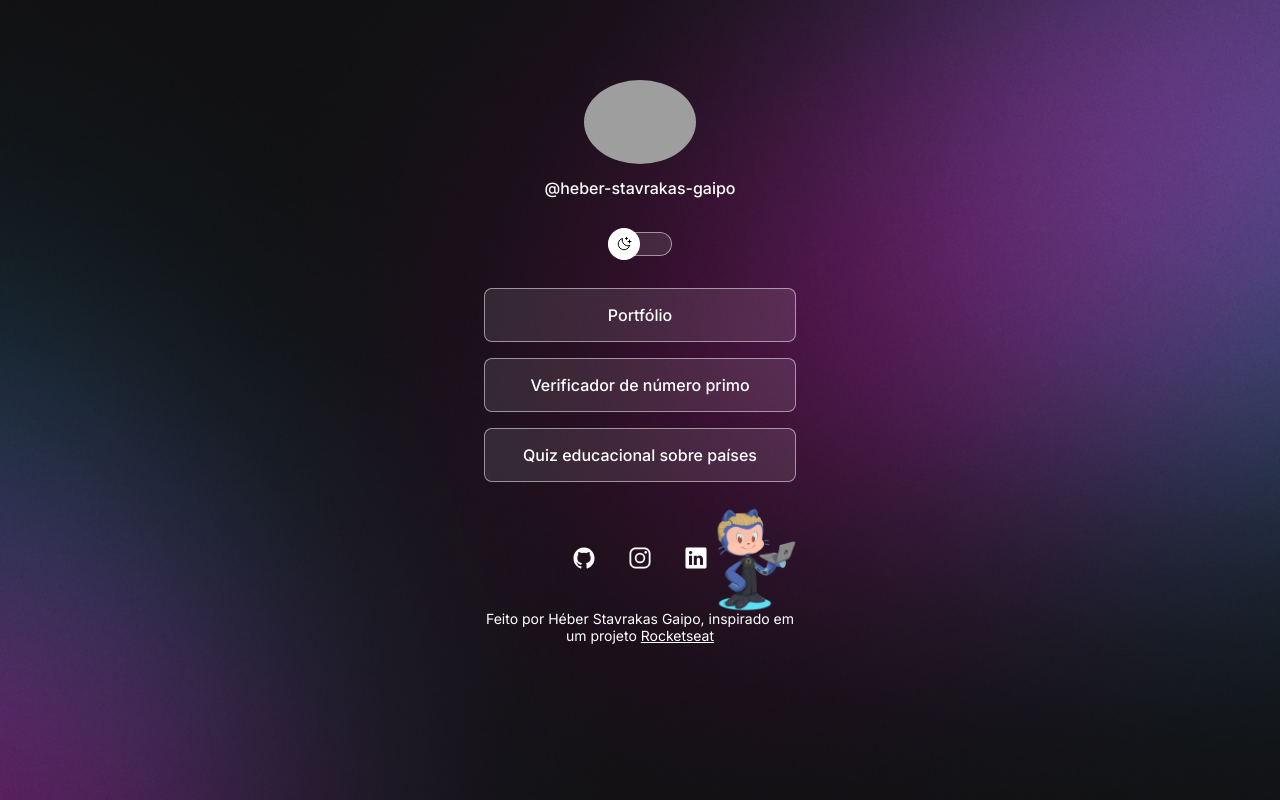
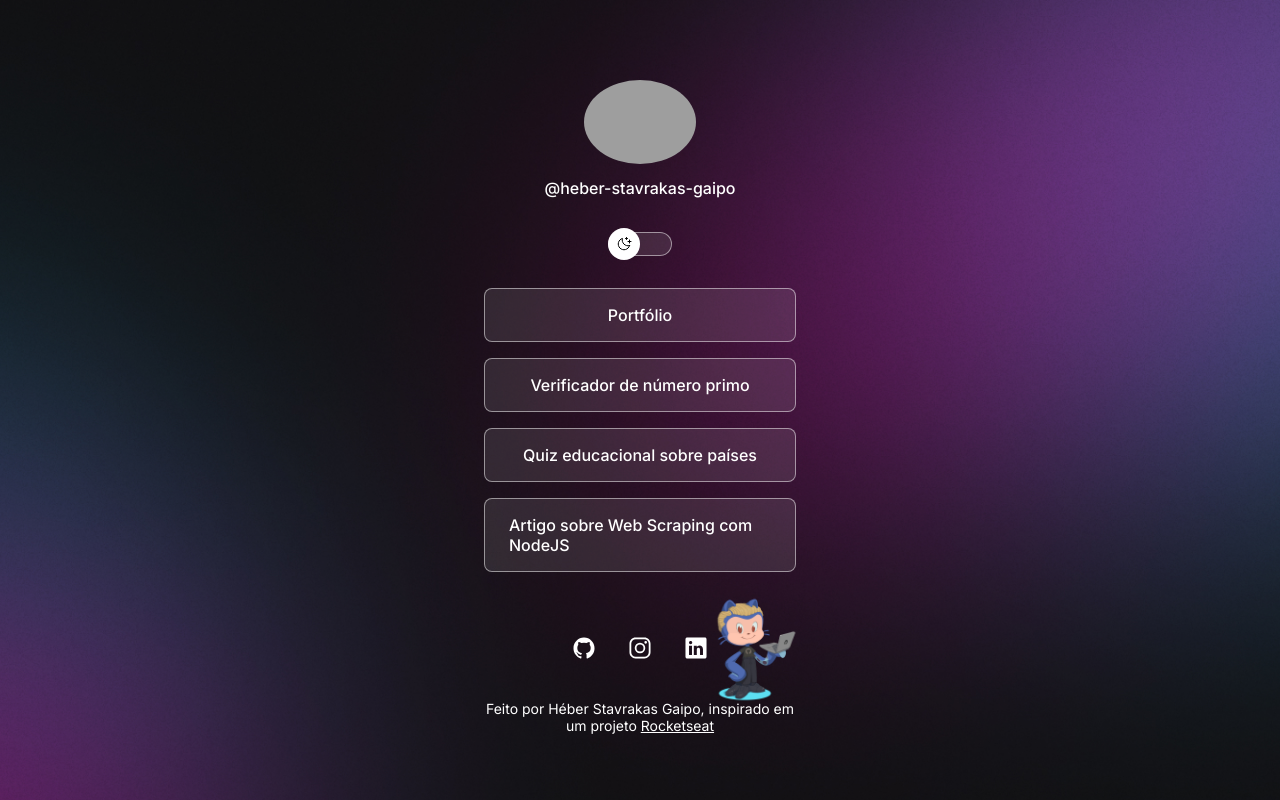
Before and after one commit to Heber-Stavrakas-Gaipo/DevLinksTree, a plain HTML site: page index.html in a window 1280 px wide. Drawn offline with nearby package versions, Linux system fonts and the light colour scheme; grey boxes are pictures that could not be loaded.

Commit message:
:sparkles: Include web scraping article link

```diff
--- a/index.html
+++ b/index.html
@@ -42,6 +42,14 @@
             >Quiz educacional sobre países</a
           >
         </li>
+        <li>
+          <a
+            href="https://github.com/Heber-Stavrakas-Gaipo/artigo-webscraping-com-IA"
+            target="_blank"
+            rel="noopener noreferrer"
+            >Artigo sobre Web Scraping com NodeJS</a
+          >
+        </li>
       </ul>
       <div id="social-links">
         <img id="octocat" src="./assets/octocat-darkMode.png" alt="Octocat" />
```
